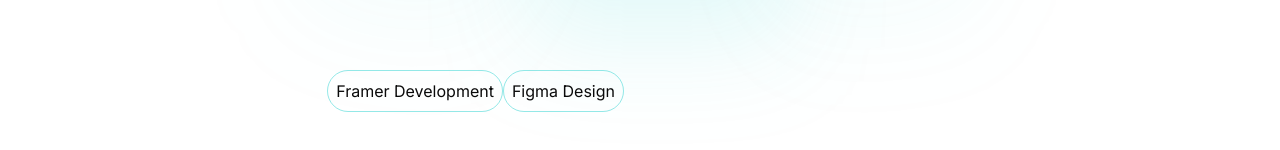
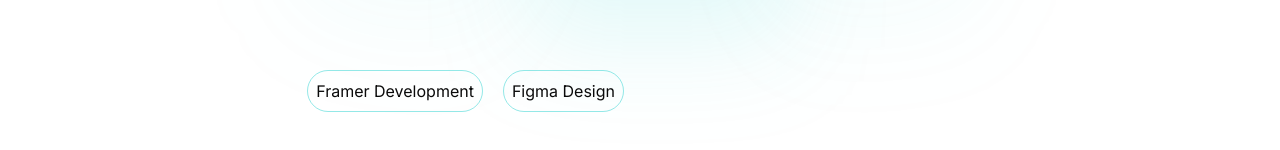
Before and after one commit to Roshen-Perera/ceylon-developers-portfolio, a Next.js app: page /case in a window 1280 px wide. Shown: the part 362-512 px from the top of the page. Built offline with nearby package versions, Linux system fonts and the light colour scheme.

Commit message:
Refactor Studies component layout for improved spacing between items

```diff
--- a/components/studies.tsx
+++ b/components/studies.tsx
@@ -4,7 +4,7 @@ const Studies = () => {
   return (
     <div className="flex flex-col items-center justify-center mt-20">
       <div className="grid grid-cols-2 gap-8 px-4">
-        <div className="flex flex-row justify-between">
+        <div className="flex flex-row justify-between gap-5">
           <div className="p-2 rounded-[1000px] border-1 border-[#17CDCA75]">
             Framer Development
           </div>
```
